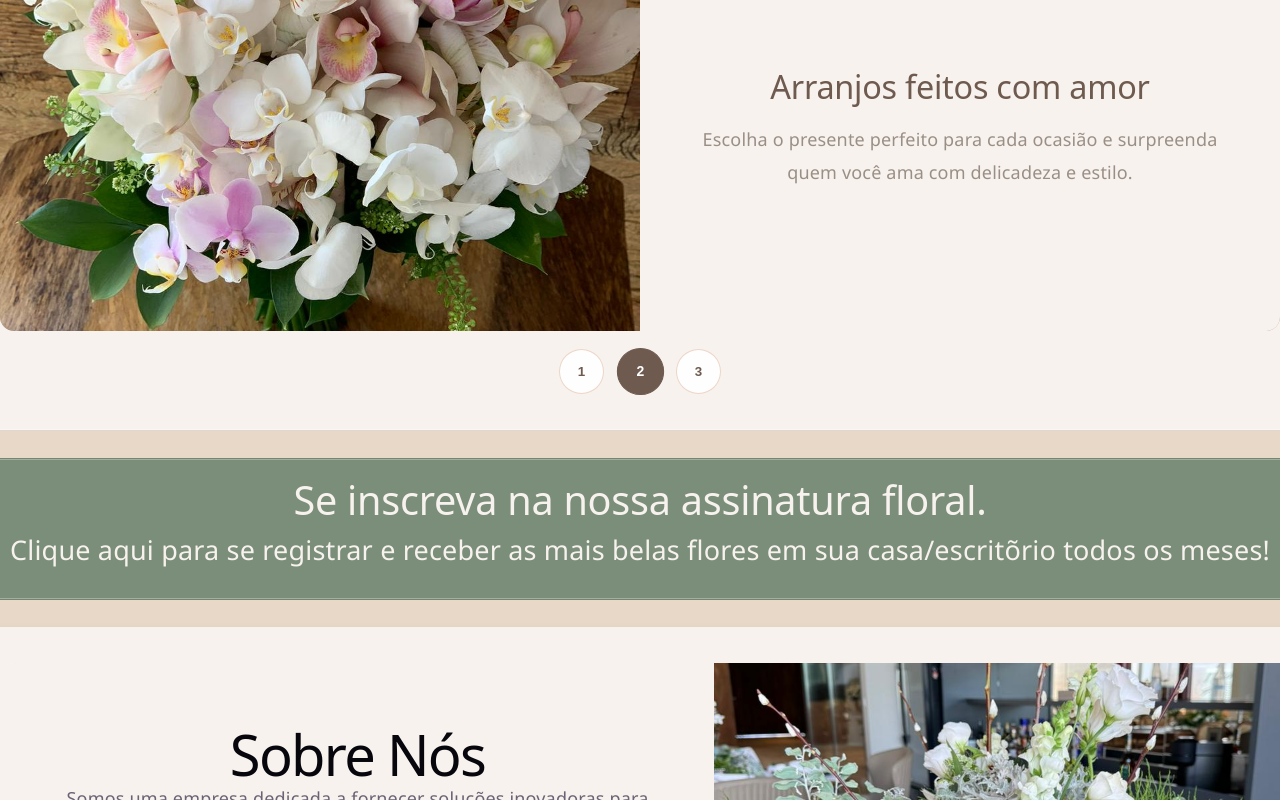
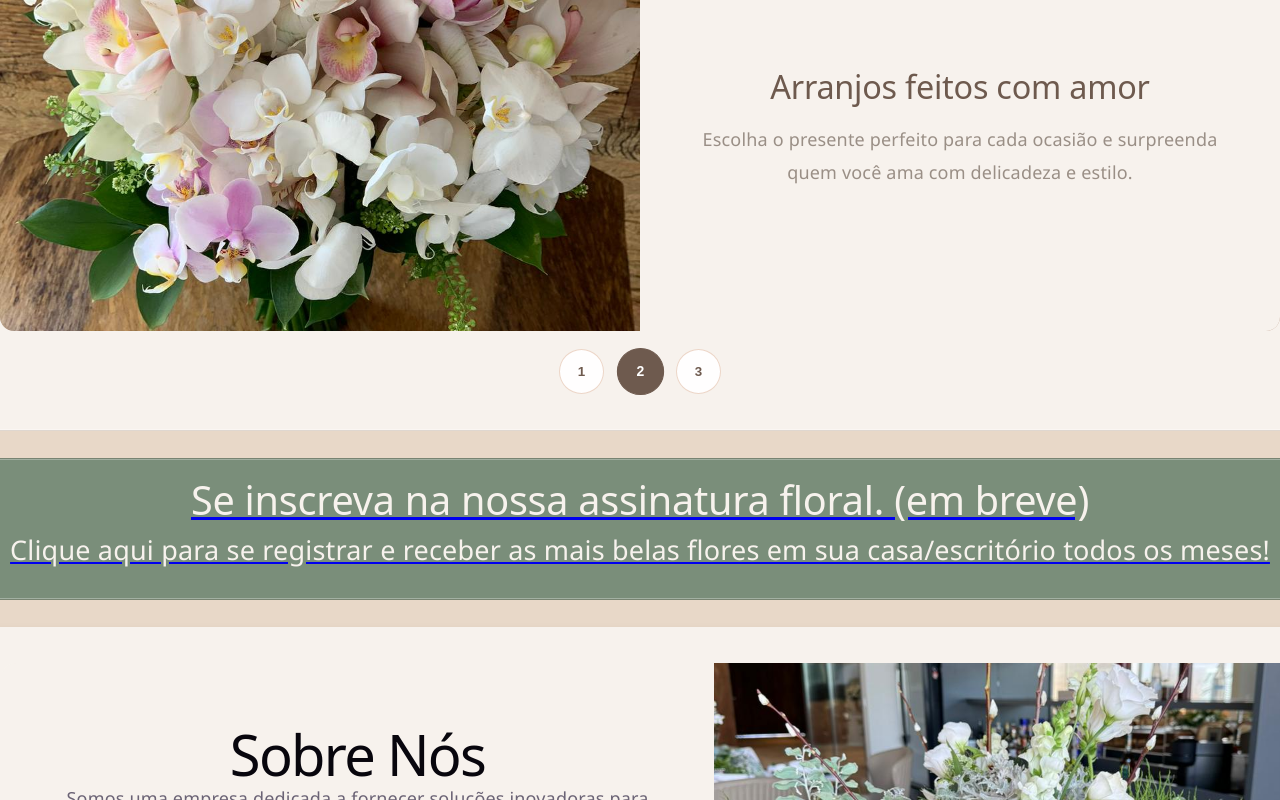
Before and after one commit to lucasrcdesa/antonietaFlores, a React (Vite) app in the folder front/: page / in a window 1280 px wide. Shown: the part 379-1179 px from the top of the page. Built offline with nearby package versions, Linux system fonts and the light colour scheme.

Commit message:
navegacao componentes home

```diff
--- a/front/src/components/aboutUsComponent/aboutUs.tsx
+++ b/front/src/components/aboutUsComponent/aboutUs.tsx
@@ -1,9 +1,14 @@
 import styles from "./aboutUs.module.css";
 import eventosArranjo from "../../assets/eventosArranjo.jpeg";
 
+
+const handleNavigateSobre = () => {
+    navigation.navigate("/sobre");
+}
+
 const AboutUs = () => {
     return (
-        <div className={styles.aboutUsContainer}>
+        <div className={styles.aboutUsContainer }onClick={handleNavigateSobre}>
             <div className={styles.sectionTitle}>
                <h1>Sobre Nós</h1>
             <p>Somos uma empresa dedicada a fornecer soluções inovadoras para nossos clientes. Nossa missão é criar produtos de alta qualidade que atendam às necessidades do mercado e superem as expectativas dos nossos clientes.</p>
--- a/front/src/components/mainProductsComponent/mainProducts.tsx
+++ b/front/src/components/mainProductsComponent/mainProducts.tsx
@@ -43,9 +43,13 @@ const cards = [
   },
 ];
 
+const handleNavigateProducts = () => {
+  navigation.navigate("/sobre");
+}
+
 const MainProducts = () => {
   return (
-    <div className={styles.mainProductsContainer}>
+    <div className={styles.mainProductsContainer} onClick={handleNavigateProducts}>
       <div className={styles.sectionTitle}>
         <h2>Nossos Produtos</h2>
       </div>
--- a/front/src/components/subscribeComponent/subscribeComponent.tsx
+++ b/front/src/components/subscribeComponent/subscribeComponent.tsx
@@ -1,14 +1,23 @@
 import styles from "./subscribeComponent.module.css";
 
 const SubscribeComponent = () => {
+  const message = "Olá! Tenho interesse na assinatura floral da Antonieta Flores.";
+  const whatsappUrl = `https://wa.me/5561999767896?text=${encodeURIComponent(message)}`;
+
   return (
-    <div className={styles.subscribeContainer}>
-      <h2 className={styles.subscribeTitle}>Se inscreva na nossa assinatura floral.</h2>
+    <a
+      className={styles.subscribeContainer}
+      href={whatsappUrl}
+      target="_blank"
+      rel="noopener noreferrer"
+      aria-label="Falar no WhatsApp sobre assinatura floral"
+    >
+      <h2 className={styles.subscribeTitle}>Se inscreva na nossa assinatura floral. (em breve)</h2>
       <p className={styles.subscribeDescription}>
-        Clique aqui para se registrar e receber as mais belas flores em sua casa/escritõrio todos os meses!
+        Clique aqui para se registrar e receber as mais belas flores em sua casa/escritório todos os meses!
       </p>
 
-    </div>
+    </a>
   );
 };
 
```
